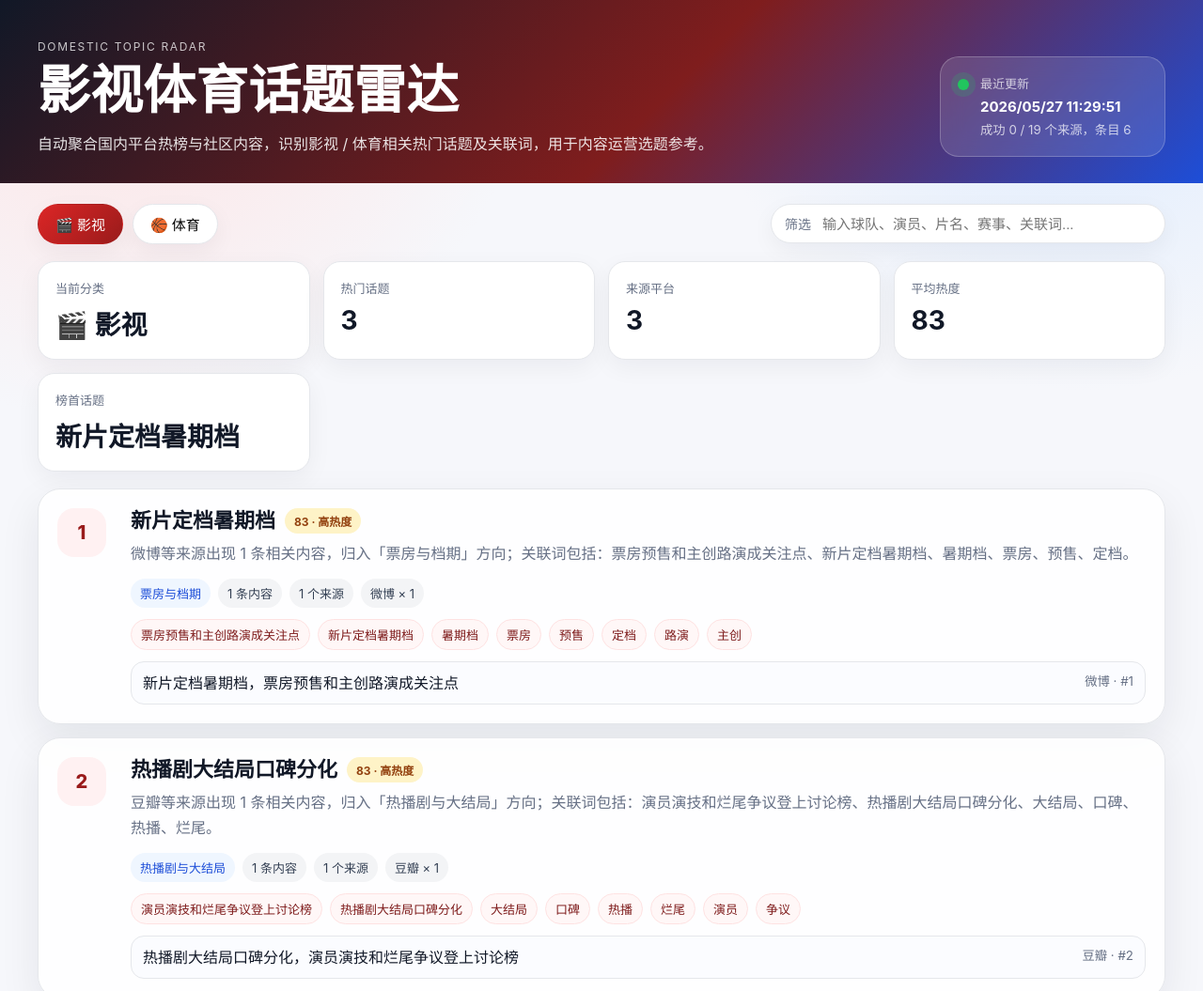
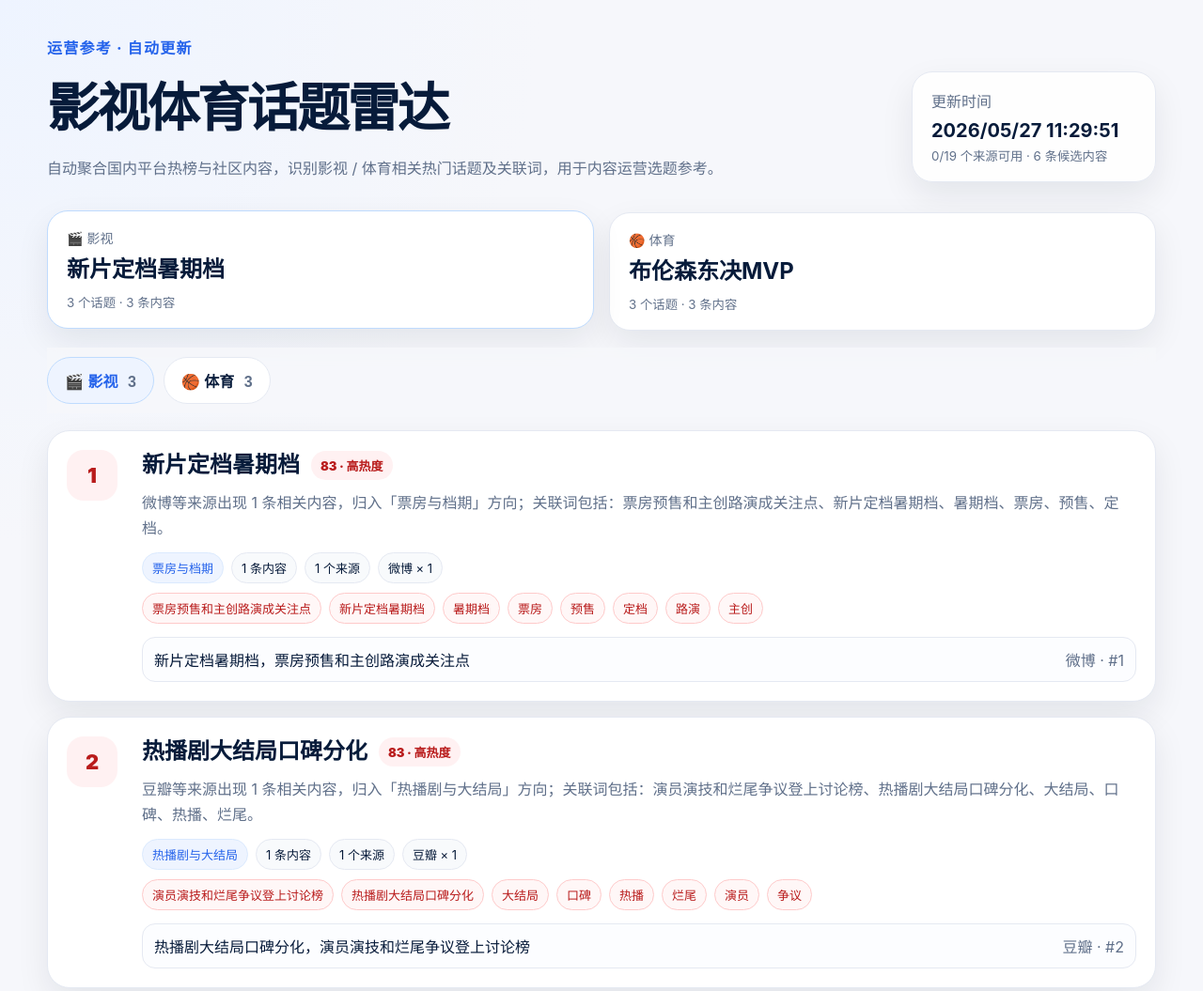
Before and after one commit to jinzc/sports-movie-ranking, a website: page public/index.html in a window 1280 px wide. Shown: the top 1055 px of the page at 94% size. Drawn offline with Linux system fonts and the light colour scheme.

Commit message:
Add files via upload

```diff
--- a/public/app.js
+++ b/public/app.js
@@ -1,132 +1,134 @@
-const state = {
-  data: null,
-  categoryId: 'film',
-  query: ''
-};
+const state = { data: null, active: null };
 
-const $ = selector => document.querySelector(selector);
+init();
 
 async function init() {
   try {
-    const res = await fetch('./data/radar.json', { cache: 'no-store' });
-    if (!res.ok) throw new Error(`HTTP ${res.status}`);
+    const res = await fetch('./data/radar.json?t=' + Date.now());
+    if (!res.ok) throw new Error('数据文件加载失败');
     state.data = await res.json();
-    state.categoryId = state.data.categories?.[0]?.id || 'film';
-    renderShell();
+    state.active = state.data.categories?.[0]?.id || 'film';
     render();
   } catch (error) {
-    $('#topic-list').innerHTML = `<section class="empty-panel">数据加载失败：${escapeHtml(error.message)}。请先在 GitHub Actions 手动运行一次 Update Topic Radar。</section>`;
+    document.getElementById('content').innerHTML = `<div class="empty">数据加载失败：${escapeHtml(error.message)}</div>`;
   }
 }
 
-function renderShell() {
-  const { meta, categories = [], sources = [] } = state.data;
-  $('#site-title').textContent = meta.siteTitle || '影视体育话题雷达';
-  $('#site-subtitle').textContent = meta.siteSubtitle || '';
-  $('#updated-at').textContent = meta.generatedAtText || meta.generatedAt || '未知';
-  $('#source-status').textContent = `成功 ${meta.okSourceCount || 0} / ${meta.sourceCount || sources.length || 0} 个来源，条目 ${meta.itemCount || 0}`;
+function render() {
+  const { meta, categories, sources } = state.data;
+  document.title = meta.siteTitle || '影视体育话题雷达';
+  document.getElementById('site-title').textContent = meta.siteTitle || '影视体育话题雷达';
+  document.getElementById('site-subtitle').textContent = meta.siteSubtitle || '';
+  document.getElementById('updated-at').textContent = meta.generatedAtText || '-';
+  document.getElementById('source-status').textContent = `${meta.okSourceCount || 0}/${meta.sourceCount || 0} 个来源可用 · ${meta.itemCount || 0} 条候选内容`;
+  document.getElementById('note').textContent = meta.note || '';
 
-  $('#category-tabs').innerHTML = categories.map(category => `
-    <button class="tab ${category.id === state.categoryId ? 'active' : ''}" data-id="${category.id}">
-      ${category.emoji || ''} ${category.label}
+  renderTopCards(categories || []);
+  renderTabs(categories || []);
+  renderContent(categories || []);
+  renderSources(sources || []);
+}
+
+function renderTopCards(categories) {
+  const html = categories.map(cat => {
+    const top = cat.topics?.[0];
+    return `
+      <article class="top-card ${cat.id === state.active ? 'active' : ''}" data-tab="${cat.id}">
+        <span>${cat.emoji || ''} ${escapeHtml(cat.label)}</span>
+        <strong>${top ? escapeHtml(top.title) : '暂无话题'}</strong>
+        <small>${cat.topicCount || 0} 个话题 · ${cat.itemCount || 0} 条内容</small>
+      </article>
+    `;
+  }).join('');
+  const el = document.getElementById('top-cards');
+  el.innerHTML = html;
+  el.querySelectorAll('[data-tab]').forEach(node => node.addEventListener('click', () => switchTab(node.dataset.tab)));
+}
+
+function renderTabs(categories) {
+  const html = categories.map(cat => `
+    <button class="tab ${cat.id === state.active ? 'active' : ''}" data-tab="${cat.id}">
+      ${cat.emoji || ''} ${escapeHtml(cat.label)} <span>${cat.topicCount || 0}</span>
     </button>
   `).join('');
-  $('#category-tabs').addEventListener('click', event => {
-    const button = event.target.closest('button[data-id]');
-    if (!button) return;
-    state.categoryId = button.dataset.id;
-    render();
-  });
+  const el = document.getElementById('tabs');
+  el.innerHTML = html;
+  el.querySelectorAll('[data-tab]').forEach(btn => btn.addEventListener('click', () => switchTab(btn.dataset.tab)));
+}
 
-  $('#search-input').addEventListener('input', event => {
-    state.query = event.target.value.trim().toLowerCase();
-    render();
-  });
+function switchTab(id) {
+  state.active = id;
+  renderTopCards(state.data.categories || []);
+  renderTabs(state.data.categories || []);
+  renderContent(state.data.categories || []);
+}
 
-  $('#source-list').innerHTML = sources.map(source => `
-    <div class="source-item">
-      <strong>${escapeHtml(source.name)} <span class="${source.ok ? 'ok' : 'fail'}">${source.ok ? '成功' : '失败'}</span></strong>
-      <small>${escapeHtml(source.platform || '')} · ${source.count || 0} 条${source.error ? ` · ${escapeHtml(source.error)}` : ''}</small>
-    </div>
+function renderContent(categories) {
+  const cat = categories.find(x => x.id === state.active) || categories[0];
+  if (!cat) return;
+  const el = document.getElementById('content');
+  if (!cat.topics || cat.topics.length === 0) {
+    el.innerHTML = `<div class="empty">暂无${escapeHtml(cat.label)}相关话题。可以稍后等定时任务更新，或检查来源是否被限流。</div>`;
+    return;
+  }
+  el.innerHTML = cat.topics.map(topic => renderTopic(topic)).join('');
+}
+
+function renderTopic(topic) {
+  const platforms = (topic.platforms || []).map(p => `<span class="pill neutral">${escapeHtml(p.name)} × ${p.count}</span>`).join('');
+  const words = (topic.relatedWords || []).slice(0, 28).map(w => `<span class="word">${escapeHtml(w)}</span>`).join('');
+  const samples = (topic.samples || []).map(sample => `
+    <a class="sample" href="${escapeAttr(sample.url || '#')}" target="_blank" rel="noreferrer">
+      <span>${escapeHtml(sample.title)}</span>
+      <em>${escapeHtml(sample.platform || '')}${sample.rank ? ` · #${sample.rank}` : ''}</em>
+    </a>
+  `).join('');
+  return `
+    <article class="topic-card">
+      <div class="rank">${topic.rank}</div>
+      <div class="topic-main">
+        <div class="topic-head">
+          <h2>${escapeHtml(topic.title)}</h2>
+          <span class="heat ${heatClass(topic.score)}">${topic.score} · ${escapeHtml(topic.heatLevel || '')}热度</span>
+        </div>
+        <p class="reason">${escapeHtml(topic.reason || '')}</p>
+        <div class="pill-row">
+          <span class="pill blue">${escapeHtml(topic.family || '自动发现')}</span>
+          <span class="pill neutral">${topic.itemCount || 0} 条内容</span>
+          <span class="pill neutral">${topic.sourceCount || 0} 个来源</span>
+          ${platforms}
+        </div>
+        <div class="word-row">${words}</div>
+        <div class="samples">${samples}</div>
+      </div>
+    </article>
+  `;
+}
+
+function renderSources(sources) {
+  const el = document.getElementById('sources');
+  if (!sources.length) {
+    el.innerHTML = '<span class="source-item bad">暂无来源状态</span>';
+    return;
+  }
+  el.innerHTML = sources.map(s => `
+    <span class="source-item ${s.ok ? 'ok' : 'bad'}" title="${escapeAttr(s.error || '')}">
+      ${s.ok ? '✓' : '×'} ${escapeHtml(s.name)} <em>${s.count || 0}</em>
+    </span>
   `).join('');
 }
 
-function render() {
-  const category = state.data.categories.find(item => item.id === state.categoryId) || state.data.categories[0];
-  const tabs = $('#category-tabs').querySelectorAll('.tab');
-  tabs.forEach(tab => tab.classList.toggle('active', tab.dataset.id === category.id));
-
-  const topics = filterTopics(category.topics || []);
-  renderSummary(category, topics);
-  renderTopics(topics);
-}
-
-function filterTopics(topics) {
-  if (!state.query) return topics;
-  return topics.filter(topic => {
-    const text = [
-      topic.title,
-      topic.family,
-      topic.reason,
-      ...(topic.relatedWords || []),
-      ...(topic.platforms || []).map(p => p.name),
-      ...(topic.samples || []).map(s => s.title)
-    ].join(' ').toLowerCase();
-    return text.includes(state.query);
-  });
-}
-
-function renderSummary(category, topics) {
-  const totalSources = new Set(topics.flatMap(t => (t.platforms || []).map(p => p.name))).size;
-  const avg = topics.length ? Math.round(topics.reduce((sum, t) => sum + t.score, 0) / topics.length) : 0;
-  const top = topics[0]?.title || '暂无';
-  const cards = [
-    ['当前分类', `${category.emoji || ''} ${category.label}`],
-    ['热门话题', topics.length],
-    ['来源平台', totalSources],
-    ['平均热度', avg],
-    ['榜首话题', top]
-  ];
-  $('#summary-grid').innerHTML = cards.map(([label, value]) => `
-    <div class="summary-card"><p>${label}</p><strong>${escapeHtml(String(value))}</strong></div>
-  `).join('');
-}
-
-function renderTopics(topics) {
-  const list = $('#topic-list');
-  const empty = $('#empty-panel');
-  list.innerHTML = '';
-  empty.classList.toggle('hidden', topics.length > 0);
-
-  const template = $('#topic-card-template');
-  for (const topic of topics) {
-    const node = template.content.cloneNode(true);
-    node.querySelector('.topic-rank').textContent = topic.rank;
-    node.querySelector('h2').textContent = topic.title;
-    node.querySelector('.heat-badge').textContent = `${topic.score} · ${topic.heatLevel}热度`;
-    node.querySelector('.reason').textContent = topic.reason;
-    node.querySelector('.meta-row').innerHTML = [
-      `<span class="meta family">${escapeHtml(topic.family || '自动发现')}</span>`,
-      `<span class="meta">${topic.itemCount || 0} 条内容</span>`,
-      `<span class="meta">${topic.sourceCount || 0} 个来源</span>`,
-      ...((topic.platforms || []).slice(0, 5).map(p => `<span class="meta">${escapeHtml(p.name)} × ${p.count}</span>`))
-    ].join('');
-    node.querySelector('.related').innerHTML = (topic.relatedWords || []).slice(0, 30).map(word => `<span class="chip">${escapeHtml(word)}</span>`).join('');
-    node.querySelector('.samples').innerHTML = (topic.samples || []).slice(0, 5).map(sample => `
-      <div class="sample">
-        <a href="${escapeAttr(sample.url || '#')}" target="_blank" rel="noopener noreferrer">${escapeHtml(sample.title)}</a>
-        <small>${escapeHtml(sample.platform || '')} · #${sample.rank || '-'}</small>
-      </div>
-    `).join('');
-    list.appendChild(node);
-  }
+function heatClass(score) {
+  if (score >= 80) return 'high';
+  if (score >= 60) return 'midhigh';
+  if (score >= 36) return 'mid';
+  return 'low';
 }
 
 function escapeHtml(value) {
-  return String(value ?? '').replace(/[&<>'"]/g, char => ({ '&': '&amp;', '<': '&lt;', '>': '&gt;', "'": '&#39;', '"': '&quot;' }[char]));
-}
-function escapeAttr(value) {
-  return escapeHtml(value).replace(/`/g, '&#96;');
+  return String(value ?? '').replace(/[&<>"]/g, ch => ({ '&': '&amp;', '<': '&lt;', '>': '&gt;', '"': '&quot;' }[ch]));
 }
 
-init();
+function escapeAttr(value) {
+  return escapeHtml(value).replace(/'/g, '&#39;');
+}
--- a/public/index.html
+++ b/public/index.html
@@ -8,57 +8,33 @@
 </head>
 <body>
   <header class="hero">
-    <div class="hero-inner">
-      <div>
-        <p class="eyebrow">Domestic Topic Radar</p>
-        <h1 id="site-title">影视体育话题雷达</h1>
-        <p id="site-subtitle" class="subtitle">自动聚合国内平台热榜与社区内容，识别影视 / 体育相关热门话题及关联词。</p>
-      </div>
-      <div class="status-card">
-        <span class="status-dot"></span>
-        <div>
-          <p>最近更新</p>
-          <strong id="updated-at">加载中...</strong>
-          <small id="source-status"></small>
-        </div>
-      </div>
+    <div>
+      <p class="eyebrow">运营参考 · 自动更新</p>
+      <h1 id="site-title">影视体育话题雷达</h1>
+      <p id="site-subtitle" class="subtitle">自动聚合国内热榜、社区与垂类来源，识别影视 / 体育热门话题及关联词。</p>
+    </div>
+    <div class="meta-card">
+      <span>更新时间</span>
+      <strong id="updated-at">加载中</strong>
+      <small id="source-status">来源检测中</small>
     </div>
   </header>
 
-  <main class="container">
-    <section class="toolbar">
-      <div class="tabs" id="category-tabs" aria-label="分类"></div>
-      <label class="search-box">
-        <span>筛选</span>
-        <input id="search-input" type="search" placeholder="输入球队、演员、片名、赛事、关联词..." />
-      </label>
+  <main>
+    <section id="top-cards" class="top-cards"></section>
+    <nav id="tabs" class="tabs"></nav>
+    <section id="content" class="content"></section>
+    <section class="source-panel">
+      <div class="panel-title">来源状态</div>
+      <div id="sources" class="source-grid"></div>
+      <p id="note" class="note"></p>
     </section>
-
-    <section class="summary-grid" id="summary-grid"></section>
-    <section id="topic-list" class="topic-list"></section>
-    <section id="empty-panel" class="empty-panel hidden">暂时没有匹配的话题。可在 config/radar.config.json 里增加关键词或来源。</section>
-    <details class="source-panel">
-      <summary>来源运行状态</summary>
-      <div id="source-list" class="source-list"></div>
-    </details>
   </main>
 
-  <template id="topic-card-template">
-    <article class="topic-card">
-      <div class="topic-rank"></div>
-      <div class="topic-content">
-        <div class="topic-line">
-          <h2></h2>
-          <span class="heat-badge"></span>
-        </div>
-        <p class="reason"></p>
-        <div class="meta-row"></div>
-        <div class="related"></div>
-        <div class="samples"></div>
-      </div>
-    </article>
-  </template>
+  <footer>
+    数据为自动聚合与规则识别结果，热度分为相对值，适合运营选题、选题预警和内容跟进参考。
+  </footer>
 
-  <script type="module" src="./app.js"></script>
+  <script src="./app.js"></script>
 </body>
 </html>
--- a/public/styles.css
+++ b/public/styles.css
@@ -1,163 +1,135 @@
 :root {
   --bg: #f6f7fb;
-  --card: #fff;
-  --text: #111827;
-  --muted: #667085;
-  --line: #e5e7eb;
-  --primary: #dc2626;
-  --primary-dark: #991b1b;
-  --primary-soft: #fff1f2;
-  --blue: #1d4ed8;
-  --green: #047857;
-  --shadow: 0 16px 44px rgba(15, 23, 42, 0.08);
+  --card: #ffffff;
+  --text: #071b3a;
+  --muted: #60708a;
+  --line: #e5e9f2;
+  --blue: #2563eb;
+  --blue-bg: #eef4ff;
+  --red: #b91c1c;
+  --red-bg: #fff1f2;
+  --orange: #a16207;
+  --orange-bg: #fff7ed;
+  --green: #166534;
+  --green-bg: #f0fdf4;
+  --shadow: 0 14px 35px rgba(15, 23, 42, 0.08);
 }
 * { box-sizing: border-box; }
 body {
   margin: 0;
   font-family: -apple-system, BlinkMacSystemFont, "Segoe UI", "PingFang SC", "Microsoft YaHei", sans-serif;
   color: var(--text);
-  background: radial-gradient(circle at 10% 0%, #fee2e2, transparent 28rem), radial-gradient(circle at 90% 0%, #dbeafe, transparent 26rem), var(--bg);
+  background: radial-gradient(circle at top left, #eef4ff 0, rgba(238,244,255,0) 36rem), var(--bg);
 }
-a { color: inherit; text-decoration: none; }
-a:hover { color: var(--primary); }
 .hero {
-  padding: 42px 20px 28px;
-  background: linear-gradient(135deg, #111827, #7f1d1d 55%, #1d4ed8);
-  color: white;
+  max-width: 1220px;
+  margin: 0 auto;
+  padding: 38px 20px 18px;
+  display: flex;
+  justify-content: space-between;
+  gap: 22px;
+  align-items: flex-end;
 }
-.hero-inner {
-  width: min(1200px, 100%);
-  margin: 0 auto;
-  display: flex;
-  align-items: stretch;
-  justify-content: space-between;
-  gap: 24px;
+.eyebrow { margin: 0 0 8px; color: var(--blue); font-weight: 800; letter-spacing: .08em; }
+h1 { margin: 0; font-size: clamp(30px, 5vw, 56px); letter-spacing: -0.05em; }
+.subtitle { max-width: 760px; line-height: 1.8; color: var(--muted); margin: 14px 0 0; }
+.meta-card {
+  min-width: 260px;
+  background: rgba(255,255,255,.86);
+  border: 1px solid var(--line);
+  border-radius: 22px;
+  box-shadow: var(--shadow);
+  padding: 18px 20px;
 }
-.eyebrow { margin: 0 0 10px; opacity: .75; letter-spacing: .14em; text-transform: uppercase; font-size: 12px; }
-h1 { margin: 0; font-size: clamp(30px, 6vw, 56px); line-height: 1.05; }
-.subtitle { margin: 14px 0 0; max-width: 760px; line-height: 1.7; font-size: 16px; opacity: .88; }
-.status-card {
-  min-width: 240px;
-  align-self: flex-end;
-  display: flex;
-  gap: 12px;
-  align-items: flex-start;
-  padding: 18px;
-  border-radius: 20px;
-  border: 1px solid rgba(255,255,255,.22);
-  background: rgba(255,255,255,.12);
-  backdrop-filter: blur(12px);
+.meta-card span, .meta-card small { display: block; color: var(--muted); }
+.meta-card strong { display: block; font-size: 20px; margin: 8px 0 5px; }
+main { max-width: 1220px; margin: 0 auto; padding: 0 20px 36px; }
+.top-cards { display: grid; grid-template-columns: repeat(2, minmax(0, 1fr)); gap: 16px; margin: 14px 0 18px; }
+.top-card {
+  cursor: pointer;
+  border: 1px solid var(--line);
+  border-radius: 22px;
+  background: var(--card);
+  padding: 18px 20px;
+  box-shadow: var(--shadow);
+  transition: transform .18s ease, border-color .18s ease;
 }
-.status-card p { margin: 0 0 6px; font-size: 13px; opacity: .72; }
-.status-card strong { display: block; font-size: 15px; }
-.status-card small { display: block; margin-top: 6px; opacity: .74; line-height: 1.4; }
-.status-dot { width: 12px; height: 12px; margin-top: 5px; border-radius: 50%; background: #22c55e; box-shadow: 0 0 0 7px rgba(34,197,94,.18); }
-.container { width: min(1200px, calc(100% - 32px)); margin: 22px auto 48px; }
-.toolbar { display: flex; justify-content: space-between; align-items: center; gap: 16px; margin-bottom: 18px; }
-.tabs { display: flex; gap: 10px; flex-wrap: wrap; }
+.top-card:hover, .top-card.active { transform: translateY(-2px); border-color: #bfdbfe; }
+.top-card span { display: block; color: var(--muted); font-size: 14px; }
+.top-card strong { display: block; font-size: 24px; line-height: 1.35; margin: 8px 0; }
+.top-card small { color: var(--muted); }
+.tabs { display: flex; gap: 10px; margin: 18px 0; position: sticky; top: 0; z-index: 5; padding: 10px 0; background: rgba(246,247,251,.84); backdrop-filter: blur(10px); }
 .tab {
   border: 1px solid var(--line);
   background: var(--card);
+  color: var(--text);
+  padding: 12px 18px;
   border-radius: 999px;
-  padding: 10px 18px;
-  font-size: 15px;
+  font-size: 16px;
+  font-weight: 800;
   cursor: pointer;
-  box-shadow: 0 8px 24px rgba(15,23,42,.05);
 }
-.tab.active { color: white; border-color: transparent; background: linear-gradient(135deg, var(--primary), var(--primary-dark)); }
-.search-box {
-  min-width: min(420px, 100%);
-  display: flex;
-  align-items: center;
-  gap: 10px;
-  padding: 10px 14px;
-  border: 1px solid var(--line);
-  border-radius: 999px;
-  background: var(--card);
-  box-shadow: 0 8px 24px rgba(15,23,42,.05);
-}
-.search-box span { color: var(--muted); font-size: 14px; }
-.search-box input { flex: 1; border: none; outline: none; background: transparent; font-size: 15px; }
-.summary-grid { display: grid; grid-template-columns: repeat(4, 1fr); gap: 14px; margin-bottom: 18px; }
-.summary-card { padding: 18px; background: var(--card); border: 1px solid var(--line); border-radius: 18px; box-shadow: 0 8px 26px rgba(15,23,42,.05); }
-.summary-card p { margin: 0 0 8px; color: var(--muted); font-size: 13px; }
-.summary-card strong { font-size: 28px; }
-.topic-list { display: grid; gap: 14px; }
+.tab span { margin-left: 6px; color: var(--muted); font-weight: 700; }
+.tab.active { color: var(--blue); border-color: #bfdbfe; background: var(--blue-bg); }
+.content { display: flex; flex-direction: column; gap: 16px; }
 .topic-card {
   display: grid;
   grid-template-columns: 62px 1fr;
-  gap: 16px;
-  padding: 20px;
+  gap: 18px;
+  background: var(--card);
   border: 1px solid var(--line);
   border-radius: 24px;
-  background: rgba(255,255,255,.9);
+  padding: 20px;
   box-shadow: var(--shadow);
 }
-.topic-rank {
-  width: 52px; height: 52px; border-radius: 18px;
+.rank {
+  width: 54px; height: 54px; border-radius: 18px;
   display: grid; place-items: center;
-  font-weight: 800; font-size: 20px;
-  background: var(--primary-soft);
-  color: var(--primary-dark);
+  color: var(--red); background: var(--red-bg);
+  font-size: 22px; font-weight: 900;
 }
-.topic-line { display: flex; align-items: center; gap: 10px; flex-wrap: wrap; }
-.topic-line h2 { margin: 0; font-size: 22px; line-height: 1.25; }
-.heat-badge { padding: 5px 10px; border-radius: 999px; background: #fef3c7; color: #92400e; font-size: 12px; font-weight: 700; }
-.reason { margin: 8px 0 12px; color: var(--muted); line-height: 1.7; }
-.meta-row { display: flex; flex-wrap: wrap; gap: 8px; margin-bottom: 12px; }
-.meta {
-  padding: 6px 10px;
-  border-radius: 999px;
-  background: #f3f4f6;
-  color: #344054;
-  font-size: 13px;
+.topic-head { display: flex; align-items: center; gap: 12px; flex-wrap: wrap; }
+h2 { margin: 0; font-size: 24px; line-height: 1.36; }
+.heat { padding: 6px 10px; border-radius: 999px; font-size: 13px; font-weight: 900; }
+.heat.high { color: var(--red); background: var(--red-bg); }
+.heat.midhigh { color: var(--orange); background: var(--orange-bg); }
+.heat.mid { color: var(--blue); background: var(--blue-bg); }
+.heat.low { color: var(--green); background: var(--green-bg); }
+.reason { color: var(--muted); line-height: 1.7; margin: 10px 0 12px; }
+.pill-row, .word-row { display: flex; flex-wrap: wrap; gap: 8px; margin: 10px 0; }
+.pill, .word {
+  display: inline-flex; align-items: center;
+  padding: 6px 10px; border-radius: 999px;
+  border: 1px solid var(--line); font-size: 13px; white-space: nowrap;
 }
-.meta.family { background: #eff6ff; color: var(--blue); }
-.related { display: flex; flex-wrap: wrap; gap: 8px; margin: 12px 0; }
-.chip {
-  padding: 6px 10px;
-  border-radius: 999px;
-  border: 1px solid #fee2e2;
-  background: #fff7f7;
-  color: #7f1d1d;
-  font-size: 13px;
+.pill.blue { color: var(--blue); background: var(--blue-bg); border-color: #dbeafe; }
+.pill.neutral { color: var(--text); background: #f8fafc; }
+.word { color: var(--red); background: #fff7f7; border-color: #fecaca; }
+.samples { display: flex; flex-direction: column; gap: 8px; margin-top: 14px; }
+.sample {
+  display: flex; justify-content: space-between; gap: 16px; align-items: center;
+  text-decoration: none; color: var(--text); border: 1px solid var(--line);
+  border-radius: 14px; padding: 11px 12px; background: #fcfdff;
 }
-.samples { display: grid; gap: 8px; margin-top: 12px; }
-.sample {
-  display: flex;
-  justify-content: space-between;
-  gap: 14px;
-  padding: 10px 12px;
-  border: 1px solid var(--line);
-  border-radius: 14px;
-  background: #fbfcff;
+.sample:hover { border-color: #bfdbfe; }
+.sample em { color: var(--muted); font-style: normal; flex: 0 0 auto; }
+.source-panel {
+  margin-top: 24px; background: rgba(255,255,255,.72); border: 1px solid var(--line);
+  border-radius: 22px; padding: 18px; box-shadow: var(--shadow);
 }
-.sample a { line-height: 1.5; }
-.sample small { color: var(--muted); white-space: nowrap; }
-.empty-panel, .source-panel {
-  margin-top: 18px;
-  padding: 18px;
-  border: 1px dashed #cbd5e1;
-  border-radius: 18px;
-  color: var(--muted);
-  background: rgba(255,255,255,.72);
+.panel-title { font-weight: 900; margin-bottom: 12px; }
+.source-grid { display: flex; flex-wrap: wrap; gap: 8px; }
+.source-item { font-size: 13px; border: 1px solid var(--line); border-radius: 999px; padding: 7px 10px; background: #fff; }
+.source-item.ok { color: var(--green); background: var(--green-bg); border-color: #bbf7d0; }
+.source-item.bad { color: var(--red); background: var(--red-bg); border-color: #fecaca; }
+.source-item em { color: var(--muted); font-style: normal; margin-left: 4px; }
+.note { color: var(--muted); line-height: 1.7; margin: 14px 0 0; }
+.empty { padding: 28px; text-align: center; color: var(--muted); background: #fff; border: 1px solid var(--line); border-radius: 22px; }
+footer { max-width: 1220px; margin: 0 auto; padding: 0 20px 36px; color: var(--muted); line-height: 1.7; }
+@media (max-width: 760px) {
+  .hero { flex-direction: column; align-items: stretch; padding-top: 28px; }
+  .top-cards { grid-template-columns: 1fr; }
+  .topic-card { grid-template-columns: 1fr; }
+  .rank { width: 48px; height: 48px; }
+  .sample { align-items: flex-start; flex-direction: column; gap: 6px; }
 }
-.hidden { display: none; }
-.source-panel summary { cursor: pointer; font-weight: 700; color: #344054; }
-.source-list { margin-top: 12px; display: grid; grid-template-columns: repeat(2, 1fr); gap: 10px; }
-.source-item { padding: 10px 12px; border: 1px solid var(--line); border-radius: 14px; background: white; }
-.source-item strong { display: block; margin-bottom: 4px; }
-.source-item small { color: var(--muted); }
-.ok { color: var(--green); }
-.fail { color: var(--primary); }
-@media (max-width: 860px) {
-  .hero-inner, .toolbar { flex-direction: column; align-items: stretch; }
-  .status-card { align-self: stretch; }
-  .summary-grid { grid-template-columns: repeat(2, 1fr); }
-  .topic-card { grid-template-columns: 1fr; }
-  .source-list { grid-template-columns: 1fr; }
-}
-@media (max-width: 520px) {
-  .summary-grid { grid-template-columns: 1fr; }
-  .sample { flex-direction: column; gap: 4px; }
-}
```
